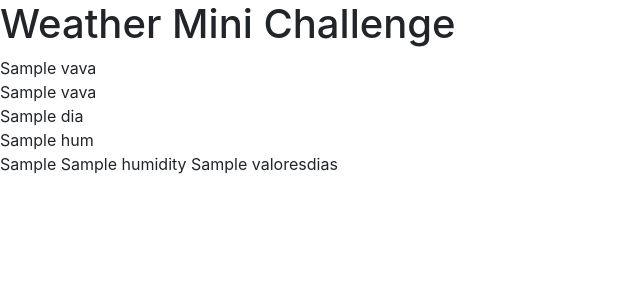
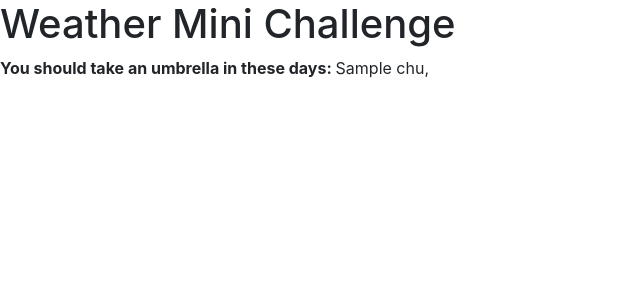
Before and after one commit to vinicorrea26/Weather-Mini-Challenge, a Flask app: template templates/wheather.html in a window 1280 px wide. Shown: the top 300 px of the page, without its empty margins (0-640 px from the left). Run offline with Flask 2, Linux system fonts and the light colour scheme; the template is opened without the code that fills it: most values are stand-ins (such as "Sample title", 1, 10 or a date in 2020); some libraries are stand-ins or nearby versions.

Commit message:
Display dos dias da semana

```diff
--- a/application.py
+++ b/application.py
@@ -27,6 +27,7 @@ def umbrella():
     diatempo = datetime.fromtimestamp(dados["list"][0]["dt"])
     dia = diatempo.weekday()
     semana.append(dia)
+    #captura os dias da semana e os valores de humdiade de cada dia
     for dado in dados["list"]:
         data = datetime.fromtimestamp(dado["dt"])
         newdia = data.weekday()
@@ -46,4 +47,18 @@ def umbrella():
     valor = valor/media
     humidade.append(valor)
 
-    return render_template("wheather.html", datas=dados,semana=semana, humidade=humidade)
+    #dias da semana
+    DiasSemanda = ["Sunday","Monday","Tuesday","Wednesday","Thursday","Friday","Saturday"]
+
+    #Verifica os dias que possuem mais de 70% de humidade
+    var = 0
+    chuva = []
+    for hum in humidade:
+        if hum > 70:
+            dia = semana[var]
+            chuva.append(DiasSemanda[dia])
+            var += 1
+        else:
+            var += 1
+
+    return render_template("wheather.html",semana=semana, humidade=humidade, chuva=chuva)
--- a/templates/index.html
+++ b/templates/index.html
@@ -5,7 +5,9 @@
 {% endblock %}
 
 {% block body %}
-    Should I take an Unbrela this week?
+    <br>
+    What days should I bring an Unbrela this week in <b>Ribeirão Preto</b>?
     <br><br>
-    <a href="{{ url_for('umbrella')}}"> <button>Check</button> </a>
+    <a href="{{ url_for('umbrella')}}"> <button class="btn btn-primary">Check</button> </a>
+
 {% endblock %}
--- a/templates/wheather.html
+++ b/templates/wheather.html
@@ -6,24 +6,9 @@
 
 {% block body %}
 
-    {% for vava in valoreshum%}
-        {{vava}}
-    {% endfor %}<br>
-    {% for vava in valoreshumm%}
-        {{vava}}
-    {% endfor %}<br>
+    <b>You should take an umbrella in these days: </b>
+    {% for chu in chuva%}
+        {{chu}},
+    {% endfor %}
 
-    {% for dia in semana%}
-        {{dia}}
-    {% endfor %}<br>
-    {% for hum in humidade%}
-        {{hum}}
-    {% endfor %}<br>
-
-    {% for data in datas.list %}
-        {{data.dt_txt}}
-        {{data.main.humidity}}
-        {{valoresdias}}
-        <br>
-    {% endfor %}
 {% endblock %}
```
Also changed, not shown: laisImage.jpg (added), umbrella.png (added).
